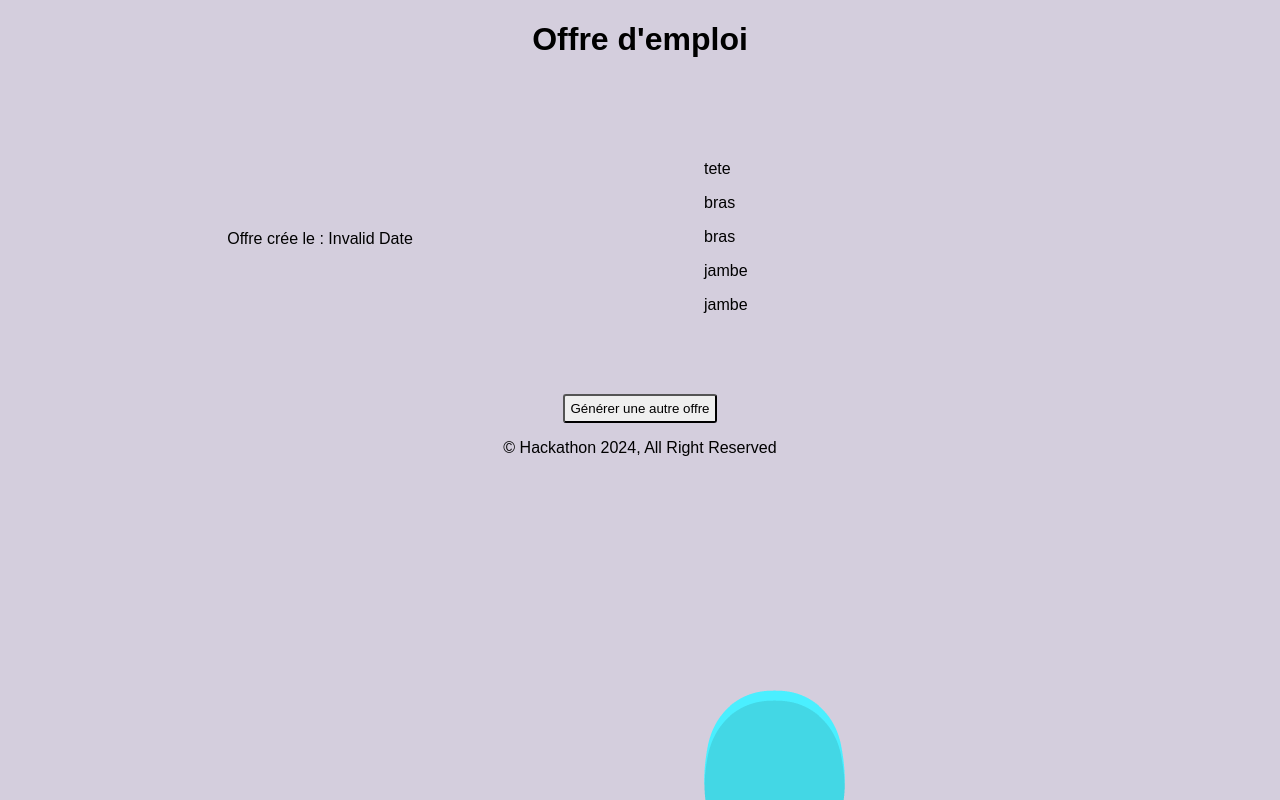
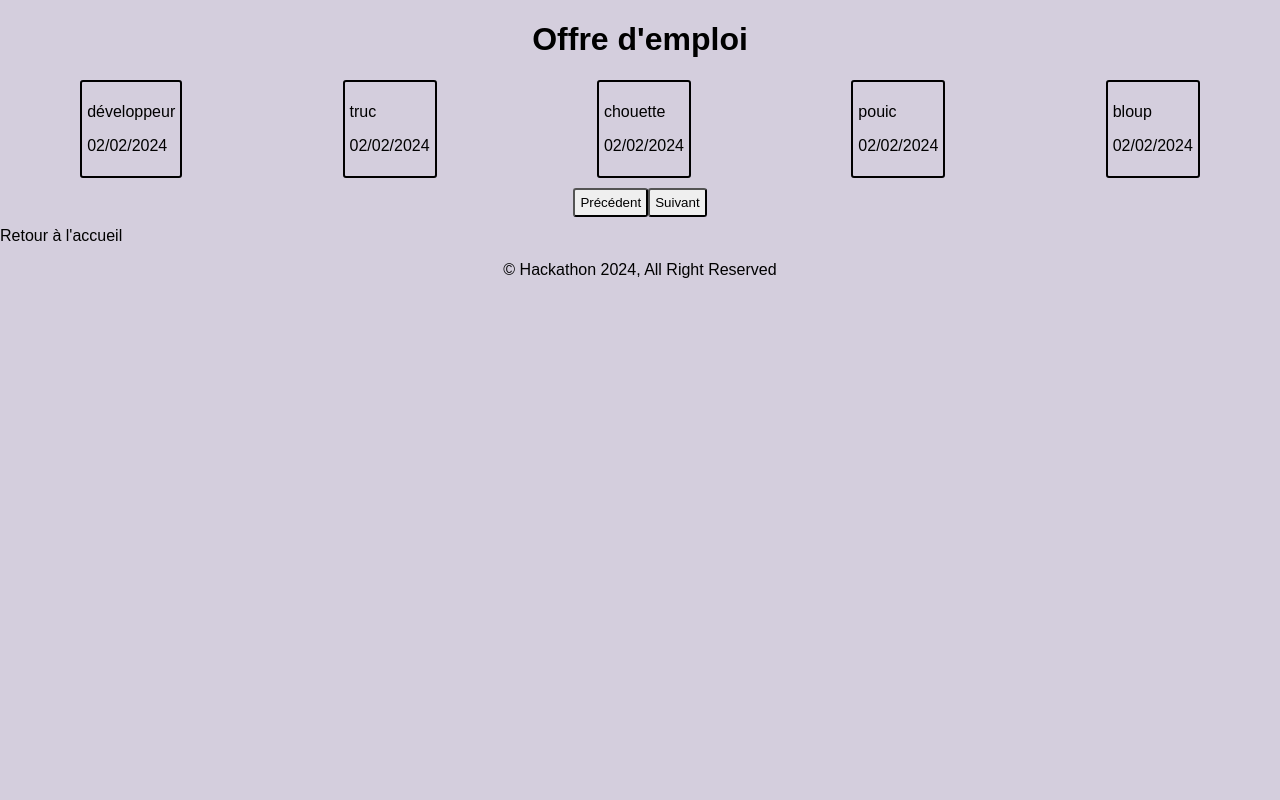
Before and after one commit to lena-my/MonsterJob-Front, a Vue app: page /list_offer in a window 1280 px wide. Built offline with nearby package versions, Linux system fonts and the light colour scheme; no server answers.

Commit message:
list offer

```diff
--- a/src/App.vue
+++ b/src/App.vue
@@ -1,11 +1,13 @@
 <template>
   <HeaderGlobal></HeaderGlobal>
   <main>
-    <div class="offerAndMonster" v-if="offer">
+    <router-link :to="{ name: 'ListOffer'}" v-if="this.$route.name == 'App'">Voir la liste des offres</router-link>
+    <div class="offerAndMonster" v-if="offer && this.$route.name == 'App'">
       <OfferGlobal :offer="offer"></OfferGlobal>
       <MonsterGlobal></MonsterGlobal>
     </div>
-    <button v-on:click="GETOffer()">Générer une autre offre</button>
+    <router-view></router-view>
+    <button v-if="offer && this.$route.path == '/'" v-on:click="GETOffer()">Générer une autre offre</button>
   </main>
   <footer>
     <p> &copy; Hackathon {{ dateYear() }}, All Right Reserved</p>
@@ -17,12 +19,14 @@ import HeaderGlobal from "./components/HeaderGlobal.vue";
 import MonsterGlobal from "./components/MonsterGlobal.vue";
 import OfferGlobal from "./components/OfferGlobal.vue";
 import apiService from './functions/apiService';
+import { RouterView } from 'vue-router';
 export default {
   name: 'App',
   components: {
     HeaderGlobal,
     OfferGlobal,
     MonsterGlobal,
+    RouterView
   },
   data: () => ({
     offer: {
@@ -30,7 +34,6 @@ export default {
       name: '',
       level: '',
       date: '',
-      department: '',
     }
   }),
   computed: {
--- /dev/null
+++ b/src/components/ListOffer.vue
@@ -0,0 +1,205 @@
+<template>
+    <div class="list_offer" v-if="visibleOffers">
+        <div v-for="offer in visibleOffers" :key="offer.id" class="offer">
+           <p>{{ offer.name }}</p>
+           <p>{{ offer.date }}</p>
+        <div class="monster"></div>
+        </div>
+
+    </div>
+    <div class="buttons">
+         <button v-on:click="prev()">Précédent</button>
+        <button v-on:click="next()">Suivant</button>
+    </div>
+    <router-link :to="{ name: 'App' }" class="back_home">Retour à l'accueil</router-link>
+
+</template>
+
+<script>
+export default {
+    name: 'ListOffer',
+    data: () => ({
+        currentIndex: 0,
+        OfferPerPage: 5,
+    }),
+    computed: {
+        offers() {
+            let offers = [{
+                id: '1',
+                name: 'développeur',
+                level: 'E',
+                date: '02/02/2024',
+            },
+            {
+                id: '1',
+                name: 'truc',
+                level: 'E',
+                date: '02/02/2024',
+            },
+            {
+                id: '1',
+                name: 'chouette',
+                level: 'E',
+                date: '02/02/2024',
+            },
+            {
+                id: '1',
+                name: 'pouic',
+                level: 'E',
+                date: '02/02/2024',
+            },
+            {
+                id: '1',
+                name: 'bloup',
+                level: 'E',
+                date: '02/02/2024',
+            },
+            {
+                id: '1',
+                name: 'yipeekayeye',
+                level: 'E',
+                date: '02/02/2024',
+            },
+            {
+                id: '1',
+                name: 'youlou',
+                level: 'E',
+                date: '02/02/2024',
+            },
+            {
+                id: '1',
+                name: 'test caca',
+                level: 'E',
+                date: '02/02/2024',
+            },
+            {
+                id: '1',
+                name: 'lala',
+                level: 'E',
+                date: '02/02/2024',
+            },
+            {
+                id: '1',
+                name: 'lili',
+                level: 'E',
+                date: '02/02/2024',
+            },
+            {
+                id: '1',
+                name: 'loulou',
+                level: 'E',
+                date: '02/02/2024',
+            },
+            {
+                id: '1',
+                name: 'lulu',
+                level: 'E',
+                date: '02/02/2024',
+            },
+            {
+                id: '1',
+                name: 'muche',
+                level: 'E',
+                date: '02/02/2024',
+            },
+            {
+                id: '1',
+                name: 'chouka chouka',
+                level: 'E',
+                date: '02/02/2024',
+            },
+            {
+                id: '1',
+                name: 'goulou goulou',
+                level: 'E',
+                date: '02/02/2024',
+            },
+            {
+                id: '1',
+                name: 'gouzzi gouzzi',
+                level: 'E',
+                date: '02/02/2024',
+            },
+            {
+                id: '1',
+                name: 'développeur',
+                level: 'E',
+                date: '02/02/2024',
+            },
+            {
+                id: '1',
+                name: 'développeur',
+                level: 'E',
+                date: '02/02/2024',
+            },
+            {
+                id: '1',
+                name: 'développeur',
+                level: 'E',
+                date: '02/02/2024',
+            },
+            {
+                id: '2',
+                name: 'développeur',
+                level: 'E',
+                date: '02/02/2024',
+            }
+            ];
+            for (let index = 0; index < offers.length; index++) {
+                offers[index].index = index + 1;
+            }
+            return offers;
+        },
+        visibleOffers() {
+            const start = this.currentIndex;
+            const end = start + this.OfferPerPage;
+            return this.offers.slice(start, end);
+        }
+    },
+    methods: {
+        next() {
+            this.currentIndex += 1;
+            if (this.currentIndex >= this.offers.length) {
+                this.currentIndex = 0;
+            }
+        },
+        prev() {
+            this.currentIndex -= 1;
+            if (this.currentIndex < 0) {
+                this.currentIndex = Math.max(0, this.offers.length - this.OfferPerPage);
+            }
+        },
+    }
+}
+</script>
+
+<style lang="scss">
+.list_offer {
+    display: flex;
+    flex-direction: row; /* Assurez-vous que la direction est définie sur "row" pour un carrousel horizontal */
+    justify-content: space-around;
+    flex-wrap: wrap;
+    overflow: hidden;
+    transition: transform 0.5s ease;
+
+    .offer{
+        border: 2px solid;
+        border-radius: 3px;
+        padding: 5px;
+    }
+}
+.buttons{
+    display: flex;
+    flex-direction: row;
+    justify-content: center;
+    button{
+        margin: 10px 0;
+    }
+
+}
+.back_home{
+    text-decoration: none;
+    color: black;
+}
+
+</style>
--- a/src/functions/router.js
+++ b/src/functions/router.js
@@ -1,7 +1,16 @@
 
 import { createRouter, createWebHistory } from 'vue-router';
 const routes = [
-  //{ path: '/', component: composantA },
+
+  {
+    path: '/',
+    name: 'App',
+  },
+  {
+    path: '/list_offer',
+    name: 'ListOffer',
+    component: () => import('../components/ListOffer.vue')
+  },
 ];
 
 const router = createRouter({
```
